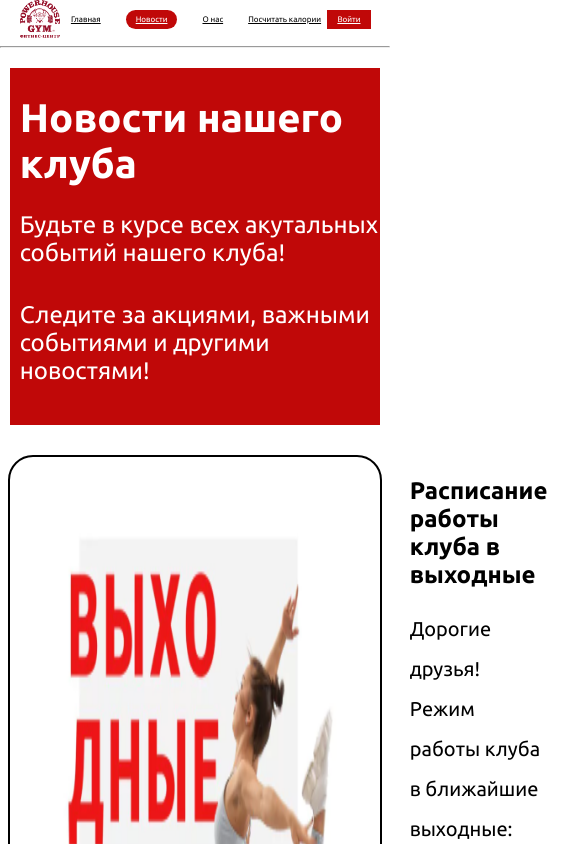
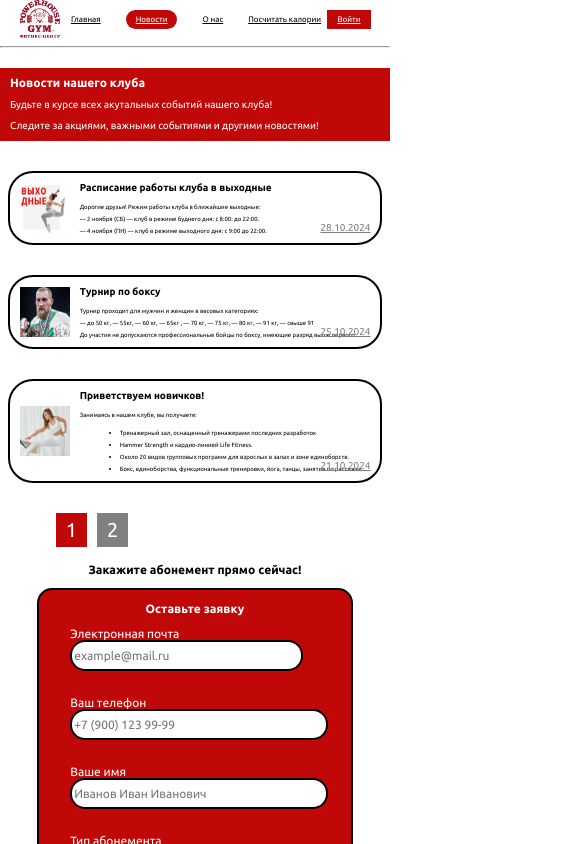
Before and after one commit to sdobrimutrom/project-app, a React (Create React App) app: page /news in a window 390 px wide. Shown: the top 844 px of the page, 585 px wide, since content can reach past the window. Built offline with nearby package versions, Linux system fonts and the light colour scheme.

Commit message:
newsPage adaptation

```diff
--- a/src/components/NewsPage/newsItemStyle.css
+++ b/src/components/NewsPage/newsItemStyle.css
@@ -33,3 +33,26 @@
     height: auto;
     padding: 50px;
 }
+
+@media all and (min-width: 360px) and (max-width: 759px) {
+    .news-item h2 {
+        font-size: 10px;
+    }
+
+    .news-item p {
+        font-size: 10px;
+    }
+
+    .news-description {
+        font-size: 6px;
+        line-height: 2;
+    }
+
+
+    .news-item img {
+        width: 50px;
+        height: 50px;
+        padding: 10px;
+        align-self: center;
+    }
+}
--- a/src/components/NewsPage/newsPage.css
+++ b/src/components/NewsPage/newsPage.css
@@ -3,7 +3,7 @@
     flex-direction: column;
     color: white;
     background-color: #C00808;
-    width: 95%;
+    width: 100%;
     justify-self: center;
     margin-bottom: 30px;
     margin-top: 20px;
@@ -31,3 +31,45 @@
     text-align: center;
     font-size: 32px;
 }
+
+@media all and (min-width: 980px) and (max-width: 1199px) {
+    .news-label h1 {
+        font-size: 24px;
+    }
+
+    .news-label p {
+        font-size: 20px;
+    }
+
+    .news-label p:nth-child(3) {
+        padding-bottom: 20px;
+    }
+}
+
+@media all and (min-width: 760px) and (max-width: 979px) {
+    .news-label p:nth-child(3) {
+        padding-bottom: 20px;
+    }
+}
+
+@media all and (min-width: 360px) and (max-width: 759px) {
+    .news-label h1 {
+        font-size: 12px;
+    }
+
+    .news-label p {
+        font-size: 10px;
+    }
+
+    .news-label p:nth-child(3) {
+        padding-bottom: 10px;
+    }
+
+    .news-label p {
+        padding-bottom: 0px;
+    }
+
+    .news-page h3 {
+        font-size: 12px;
+    }
+}
```
